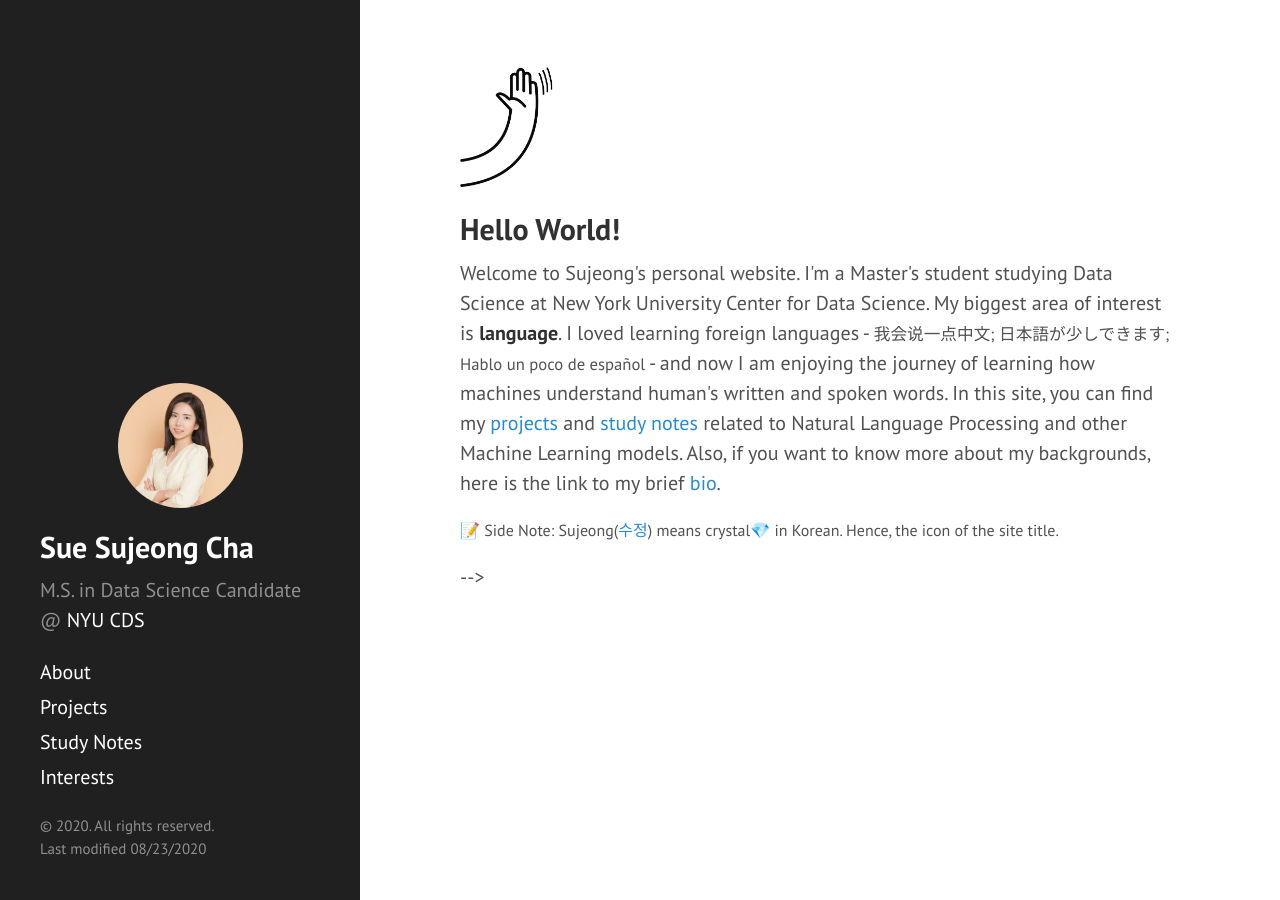
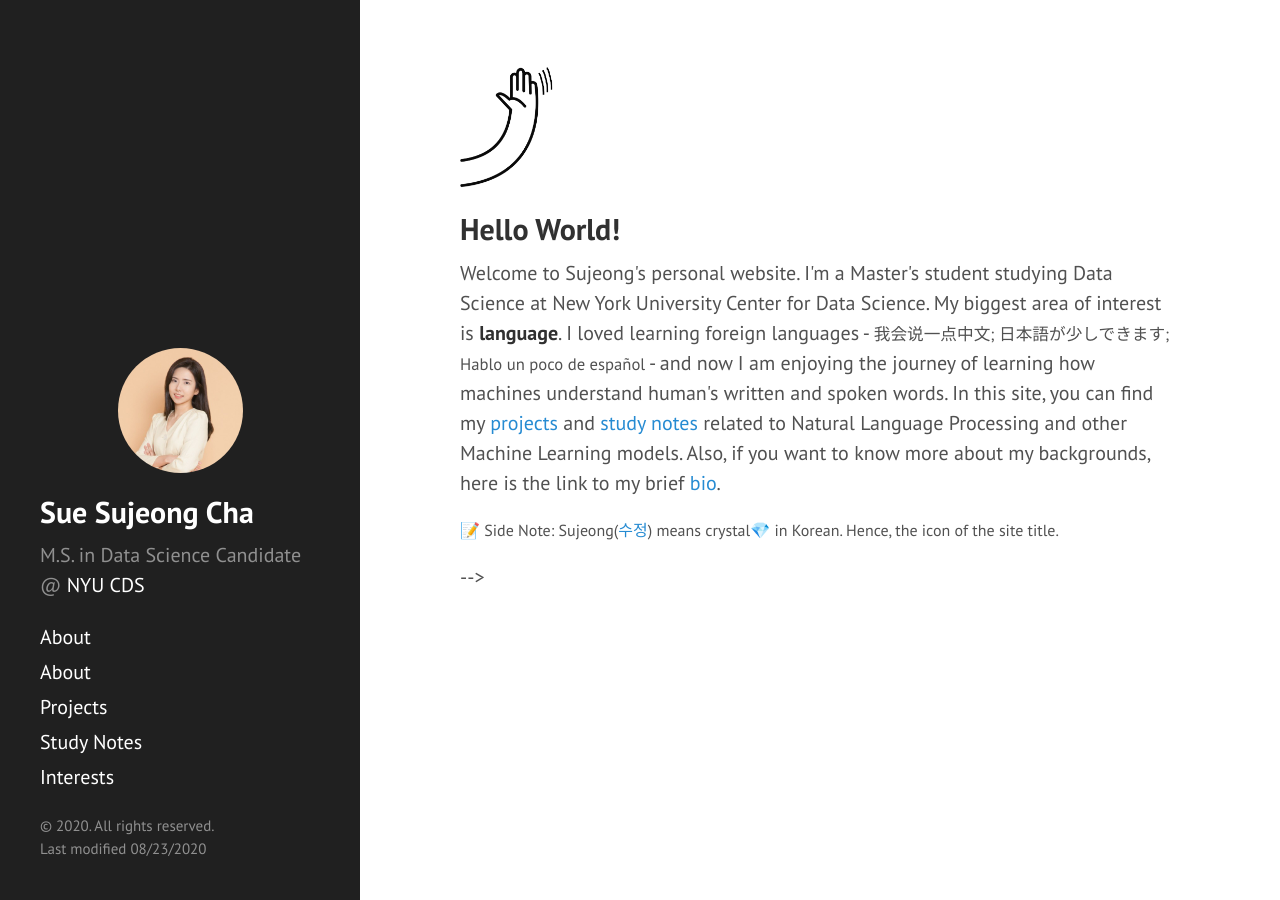
Before and after one commit to sujeongcha/sujeongcha.github.io, a Jekyll site: the page built from index.html, in a window 1280 px wide. Built offline with Jekyll 4.4.1, drawn with Linux system fonts in a browser that asks for light colours; Markdown is read by kramdown in place of the engine named in the settings; the list of posts is cut into pages by our own code.

Commit message:
Update sidebar.html

```diff
--- a/_includes/sidebar.html
+++ b/_includes/sidebar.html
@@ -39,19 +39,19 @@
         `layout: page` in the front-matter. See readme for usage.
       {% endcomment %}
 
-<!--       {% assign pages_list = site.pages %}
+      {% assign pages_list = site.pages %}
       {% for node in pages_list %}
         {% if node.title != null %}
           {% if node.layout == "page" %}
             <a class="sidebar-nav-item{% if page.url == node.url %} active{% endif %}" href="{{ node.url }}">{{ node.title }}</a>
           {% endif %}
         {% endif %}
-      {% endfor %} -->
+      {% endfor %}
 
-      <a class="sidebar-nav-item" href="{{ site.baseurl }}/about.html">About</a>
-      <a class="sidebar-nav-item" href="{{ site.baseurl }}/projects.html">Projects</a>
-      <a class="sidebar-nav-item" href="{{ site.baseurl }}/studyNotes.html">Study Notes</a>
-      <a class="sidebar-nav-item" href="{{ site.baseurl }}/interests.html">Interests</a>
+      <a class="sidebar-nav-item" href="{{ site.baseurl }}/about/">About</a>
+      <a class="sidebar-nav-item" href="{{ site.baseurl }}/projects/">Projects</a>
+      <a class="sidebar-nav-item" href="{{ site.baseurl }}/studyNotes/">Study Notes</a>
+      <a class="sidebar-nav-item" href="{{ site.baseurl }}/interests/">Interests</a>
 
     </nav>
 
```
